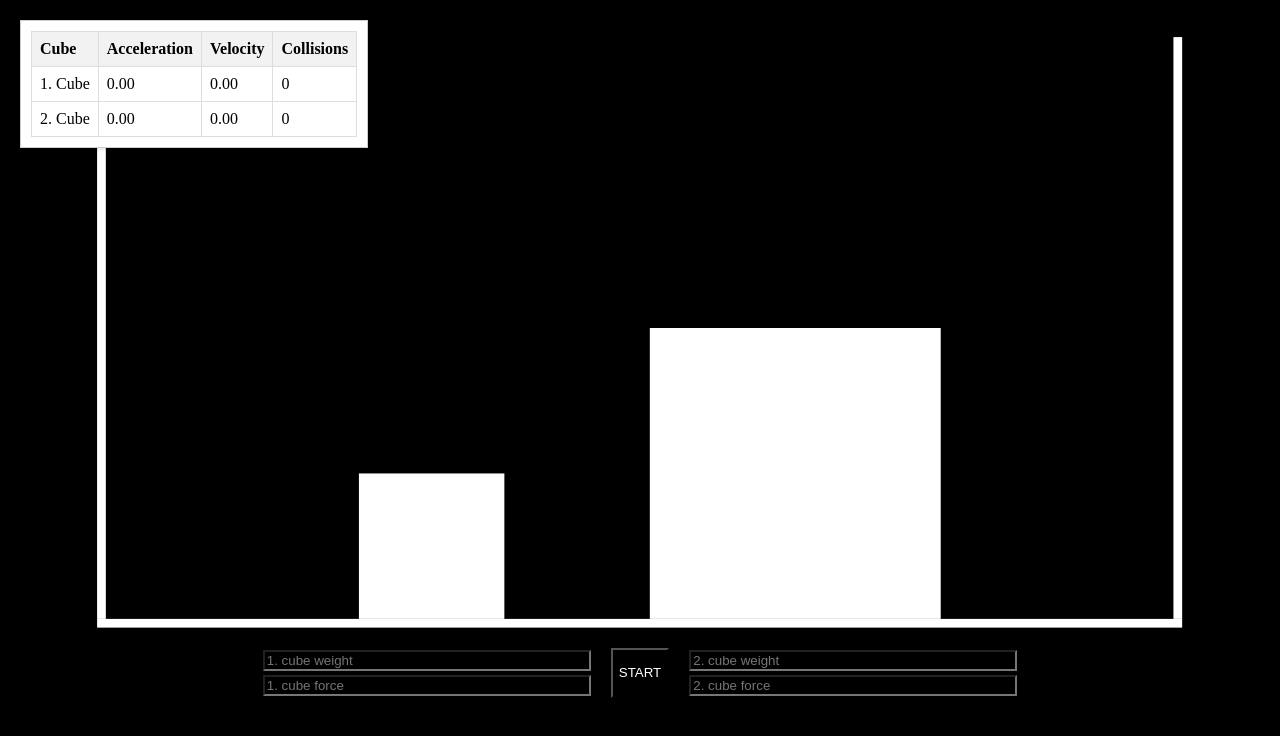
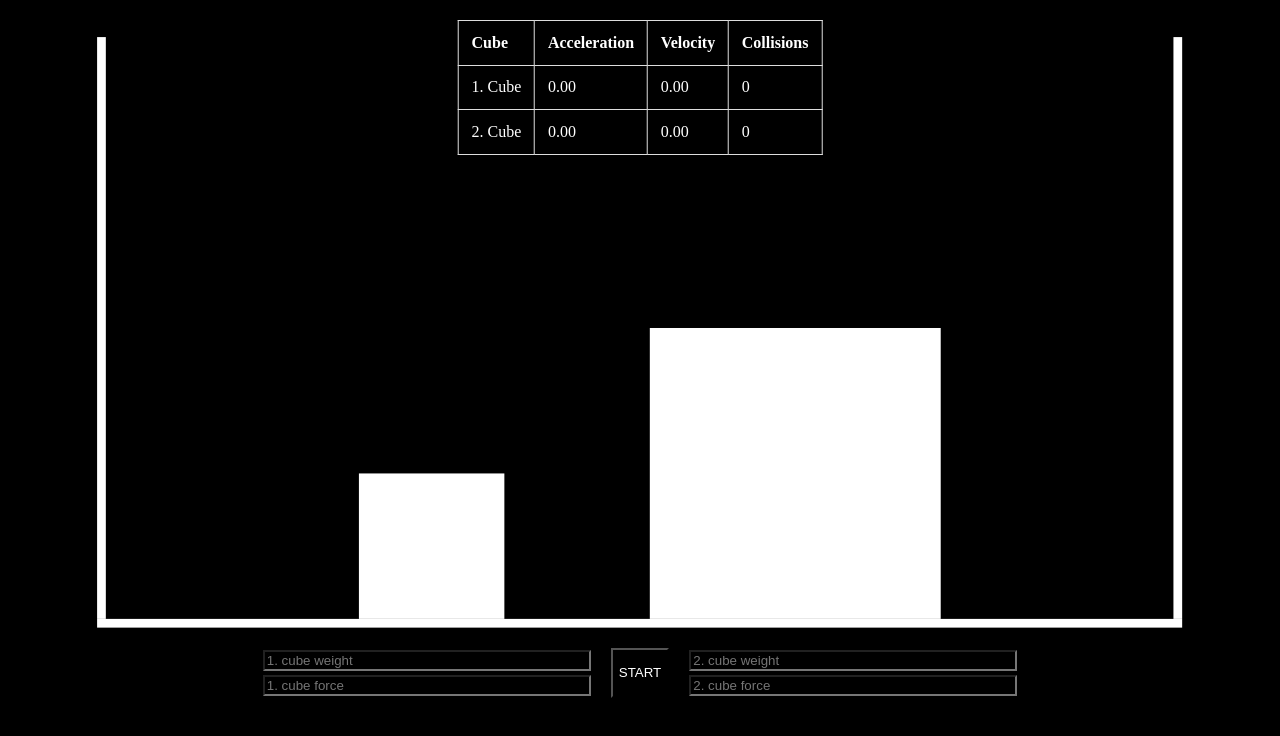
Before and after one commit to VargaBalazsAdam/Collision-Simulator, an Angular app: page / in a window 1280 px wide. Shown: the top 736 px of the page. Built offline with nearby package versions, Linux system fonts and the light colour scheme.

Commit message:
final design

```diff
--- a/src/app/simulate/simulate.component.css
+++ b/src/app/simulate/simulate.component.css
@@ -31,16 +31,15 @@ button
     font-weight: 400;
 }
 
-/* Add this CSS to your component's CSS file or in a separate CSS file */
 
 .floating-table {
     position: absolute;
-    top: 20px; /* Adjust the top position as needed */
-    left: 20px; /* Adjust the left position as needed */
-    background-color: white;
-    padding: 10px;
-    border: 1px solid #ccc;
-    box-shadow: 0 0 5px rgba(0, 0, 0, 0.2);
+    left: 50%;
+    transform: translateX(-50%);
+    background-color: black;
+    color: white;
+    z-index: 1;
+    top: 20px;
   }
 
   table {
@@ -53,10 +52,13 @@ button
   }
 
   th, td {
-    padding: 8px;
+    padding: 1vw;
     text-align: left;
   }
 
-  th {
-    background-color: #f2f2f2;
+@media (max-aspect-ratio: 1/1) {
+    .floating-table {
+      bottom: 20px;
+      top: auto;
+    }
   }
--- a/src/app/simulate/simulate.component.html
+++ b/src/app/simulate/simulate.component.html
@@ -8,10 +8,10 @@
         <rect x="10" y="210" width="373" height="3" fill="white"></rect>
 
         <!-- cubes -->
-            <!-- big -->
-        <rect _ngcontent-ng-c4137437451="" id="cube2" fill="white" width="50" height="50" y="160" x="100"></rect>
-            <!-- small -->
-        <rect _ngcontent-ng-c4137437451="" id="cube1" fill="white" width="100" height="100" y="110" x="200"></rect>
+        <!-- small -->
+        <rect id="cube2" fill="white" width="50" height="50" y="160" x="100"></rect>
+        <!-- big -->
+        <rect id="cube1" fill="white" width="100" height="100" y="110" x="200"></rect>
     </svg>
 </div>
 <div class="floating-table">
--- a/src/app/simulate/simulate.component.ts
+++ b/src/app/simulate/simulate.component.ts
@@ -71,7 +71,6 @@ export class SimulateComponent implements OnInit {
     const frictionForce = 0.2 * cube.mass * 9.8;
     const acceleration = (cube.force - frictionForce) / cube.mass;
     cube.force *= 0.99;
-    console.log(cube)
     cube.acceleration = acceleration;
     if (cube.velocity >= 0) {
       cube.velocity += acceleration;
```
